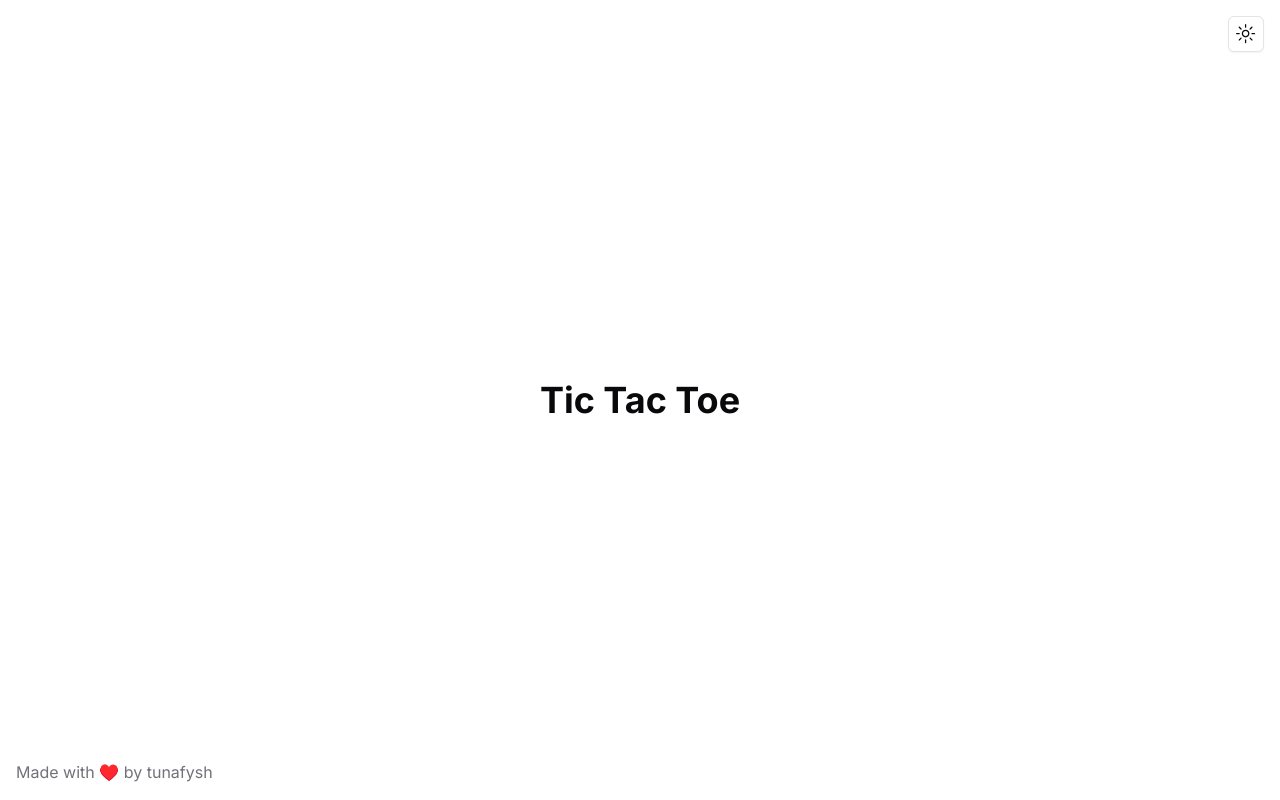
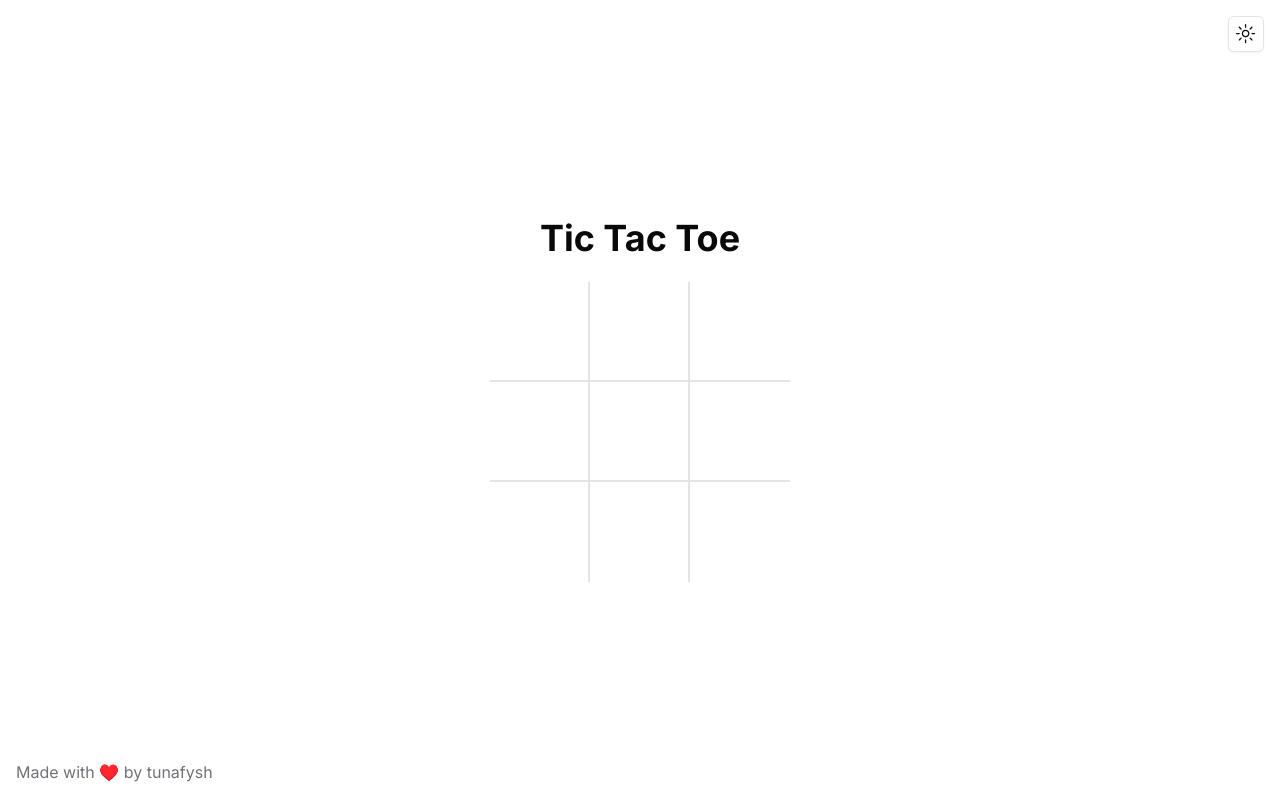
Before and after one commit to tunafysh/tictactoe, a Next.js app: page / in a window 1280 px wide. Built offline with nearby package versions, Linux system fonts and the light colour scheme.

Commit message:
added the tic tac toe board and player turn logic

```diff
--- a/app/layout.tsx
+++ b/app/layout.tsx
@@ -2,6 +2,7 @@ import { ThemeProvider } from "@/components/theme-provider"
 import { Inter } from "next/font/google";
 import "./globals.css";
 import { cn } from "@/lib/utils"
+import { Suspense } from "react";
 
 const inter = Inter({ subsets: ["latin"],   variable: "--font-sans" });
 
@@ -20,7 +21,7 @@ export default function RootLayout({
             defaultTheme="system"
             enableSystem
             disableTransitionOnChange>
-            {children}
+              {children}
           </ThemeProvider>
         </body>
     </html>
--- a/app/page.tsx
+++ b/app/page.tsx
@@ -1,17 +1,41 @@
+"use client";
+
+import Board from "@/components/board";
 import { ModeToggle } from "@/components/modetoggle";
+import { useState } from "react";
+
+const PLAYER_X = "X";
+const PLAYER_O = "O";
 
 export default function Home() {
+  const [tiles, setTiles] = useState(Array(9).fill(null));
+  const [playerTurn, setPlayerTurn] = useState(PLAYER_X);
+
+  const handleTileClick = (i: number) => {
+    if (tiles[i] !== null) return;
+    const newTiles = [...tiles];
+    newTiles[i] = playerTurn;
+    setTiles(newTiles);
+    setPlayerTurn((prev) => {
+      if (prev === PLAYER_X) {
+        return PLAYER_O;
+      } else {
+        return PLAYER_X;
+      }
+    });
+  }
   return (
     <main className="flex justify-center h-screen">
-      <div id="modetoggle" className="absolute top-4 right-4">
+      <div id="modetoggle" className="absolute animate-fade top-4 right-4">
         <ModeToggle />
       </div>
-        <p className="absolute bottom-4 left-4 text-zinc-500">
-          Made with ♥️ by tunafysh
-        </p>
-      <div className="self-center">
-        <h1 className="text-4xl font-bold">Tic Tac Toe</h1>
-
+      <p className="absolute animate-fade bottom-4 left-4 text-zinc-500">
+        Made with ♥️ by tunafysh
+      </p>
+      <div className="self-center justify-center">
+        <h1 className="text-4xl font-bold text-center">Tic Tac Toe</h1>
+        <br />
+        <Board tiles={tiles} onTileClick={handleTileClick}/>
       </div>
     </main>
   );
--- /dev/null
+++ b/components/board.tsx
@@ -0,0 +1,20 @@
+import Tile from "./tile";
+
+export default function Board({ tiles, onTileClick}: {tiles?: string[], onTileClick: (i: number) => void}) {
+    if (!tiles) {
+        return null; // or any other fallback UI you want to show when tiles is undefined
+      }
+    return (
+        <div className="grid grid-rows-3 grid-cols-3 relative cursor-pointer">
+            <Tile onClick={() => onTileClick(0)} value={tiles[0]} className="border-b-2 border-r-2 border-zinc-200"/>
+            <Tile onClick={() => onTileClick(1)} value={tiles[1]} className="border-b-2 border-r-2 border-zinc-200"/>
+            <Tile onClick={() => onTileClick(2)} value={tiles[2]} className="border-b-2 border-zinc-200"/>
+            <Tile onClick={() => onTileClick(3)} value={tiles[3]} className="border-b-2 border-r-2 border-zinc-200"/>
+            <Tile onClick={() => onTileClick(4)} value={tiles[4]} className="border-b-2 border-r-2 border-zinc-200"/>
+            <Tile onClick={() => onTileClick(5)} value={tiles[5]} className="border-b-2 border-zinc-200"/>
+            <Tile onClick={() => onTileClick(6)} value={tiles[6]} className="border-r-2 border-zinc-200"/>
+            <Tile onClick={() => onTileClick(7)} value={tiles[7]} className="border-r-2 border-zinc-200"/>
+            <Tile onClick={() => onTileClick(8)} value={tiles[8]}/>
+        </div>
+    );
+}
--- /dev/null
+++ b/components/tile.tsx
@@ -0,0 +1,5 @@
+export default function Tile({ className, value, onClick }: { className?: string, value: string, onClick: () => void }) {
+    return (
+        <div className={`flex text-zinc-50 w-[100px] h-[100px] items-center justify-center text select-none ${value==="X"? "text-red-600" : "text-green-500"} ${className}`} onClick={onClick}>{value}</div>
+    )
+}
--- /dev/null
+++ b/components/ui/progress.tsx
@@ -0,0 +1,28 @@
+"use client"
+
+import * as React from "react"
+import * as ProgressPrimitive from "@radix-ui/react-progress"
+
+import { cn } from "@/lib/utils"
+
+const Progress = React.forwardRef<
+  React.ElementRef<typeof ProgressPrimitive.Root>,
+  React.ComponentPropsWithoutRef<typeof ProgressPrimitive.Root>
+>(({ className, value, ...props }, ref) => (
+  <ProgressPrimitive.Root
+    ref={ref}
+    className={cn(
+      "relative h-2 w-full overflow-hidden rounded-full bg-primary/20",
+      className
+    )}
+    {...props}
+  >
+    <ProgressPrimitive.Indicator
+      className="h-full w-full flex-1 bg-primary transition-all"
+      style={{ transform: `translateX(-${100 - (value || 0)}%)` }}
+    />
+  </ProgressPrimitive.Root>
+))
+Progress.displayName = ProgressPrimitive.Root.displayName
+
+export { Progress }
--- a/package.json
+++ b/package.json
@@ -11,6 +11,7 @@
   "dependencies": {
     "@radix-ui/react-dropdown-menu": "^2.0.6",
     "@radix-ui/react-icons": "^1.3.0",
+    "@radix-ui/react-progress": "^1.0.3",
     "@radix-ui/react-slot": "^1.0.2",
     "class-variance-authority": "^0.7.0",
     "clsx": "^2.1.1",
--- a/tailwind.config.ts
+++ b/tailwind.config.ts
@@ -75,6 +75,7 @@ const config = {
       animation: {
         "accordion-down": "accordion-down 0.2s ease-out",
         "accordion-up": "accordion-up 0.2s ease-out",
+        fade: 'fadeOut 5s ease-in-out',
       },
     },
   },
```
Also changed, not shown: 1 other file (tests, documents, lock files or other folders).
